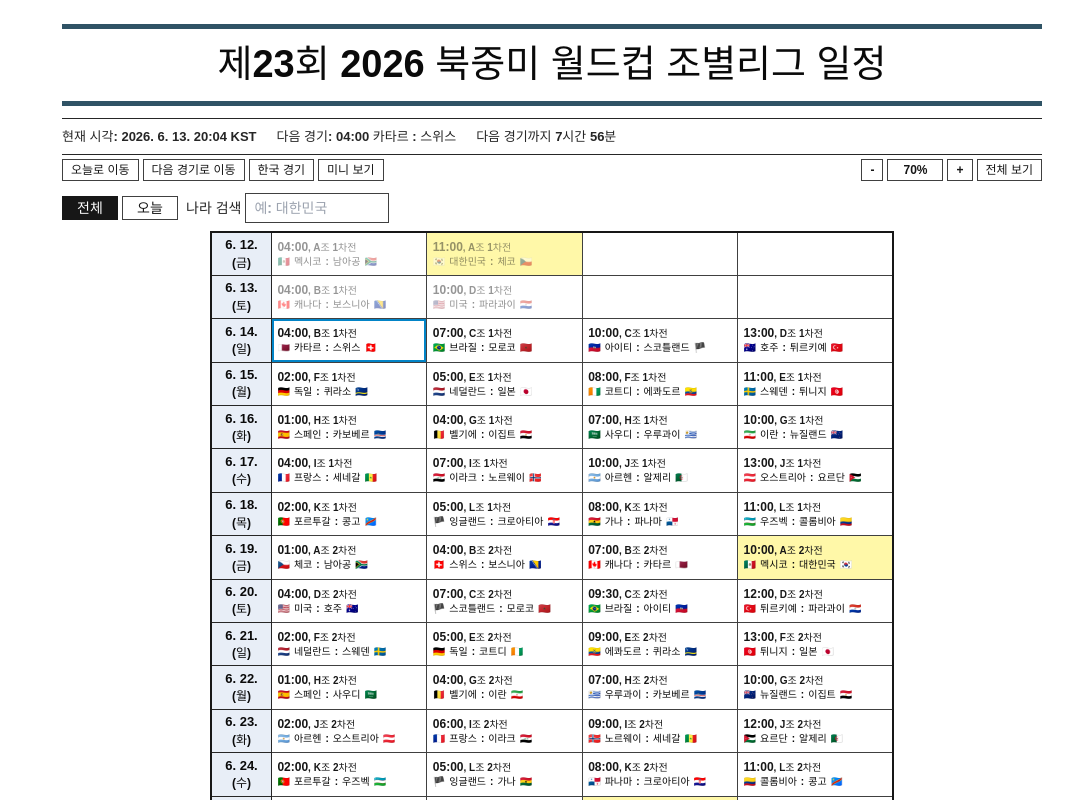
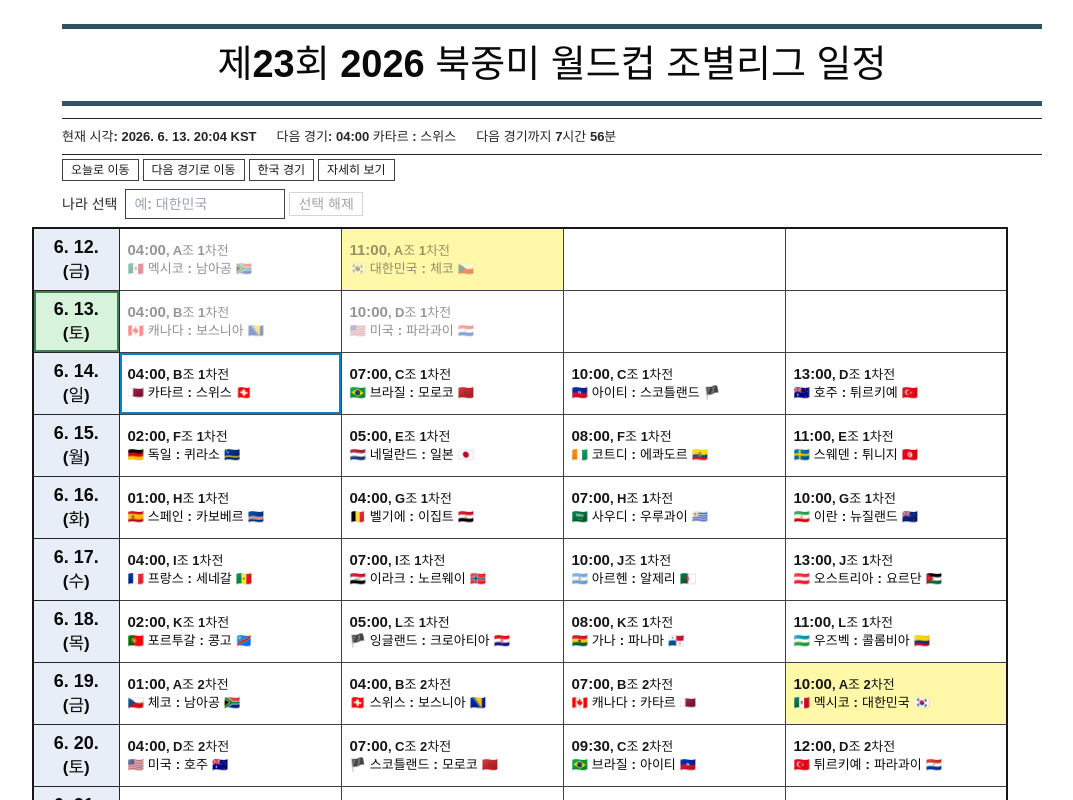
Before and after one commit to parktj4264/world-cup-schedule-ui, a React (Vite) app: page / in a window 1280 px wide. Shown: the top 800 px of the page, without its empty margins (88-1161 px from the left). Built offline with nearby package versions, Linux system fonts and the light colour scheme.

Commit message:
fix: default mini view and simplify controls

```diff
--- a/src/components/FilterBar.tsx
+++ b/src/components/FilterBar.tsx
@@ -1,69 +1,42 @@
-export type FilterMode = 'all' | 'today';
-
 type FilterBarProps = {
-  activeFilter: FilterMode;
   selectedCountry: string;
   countryOptions: string[];
-  onFilterChange: (filter: FilterMode) => void;
   onCountryChange: (country: string) => void;
   onClearCountry: () => void;
 };
 
-const filters: Array<{ label: string; value: FilterMode }> = [
-  { label: '전체', value: 'all' },
-  { label: '오늘', value: 'today' },
-];
+const buttonClassName =
+  'border border-neutral-700 bg-white px-2 py-1 text-sm font-bold leading-none text-neutral-900 hover:bg-neutral-100 focus:outline-none focus-visible:ring-2 focus-visible:ring-sky-600 disabled:cursor-not-allowed disabled:border-neutral-300 disabled:text-neutral-400 disabled:hover:bg-white';
 
 export function FilterBar({
-  activeFilter,
   selectedCountry,
   countryOptions,
-  onFilterChange,
   onCountryChange,
   onClearCountry,
 }: FilterBarProps) {
   const hasSelectedCountry = selectedCountry.trim() !== '';
 
   return (
-    <div className="filter-bar mx-auto flex w-full max-w-[980px] flex-wrap items-center gap-1 py-2">
-      {filters.map((filter) => {
-        const isActive = activeFilter === filter.value && selectedCountry === '';
-
-        return (
-          <button
-            key={filter.value}
-            type="button"
-            onClick={() => {
-              onCountryChange('');
-              onFilterChange(filter.value);
-            }}
-            className={[
-              'min-w-14 border px-3 py-1 text-sm font-bold leading-none text-neutral-900',
-              'focus:outline-none focus-visible:ring-2 focus-visible:ring-sky-600',
-              isActive
-                ? 'border-neutral-900 bg-neutral-900 text-white'
-                : 'border-neutral-700 bg-white hover:bg-neutral-100',
-            ].join(' ')}
-          >
-            {filter.label}
-          </button>
-        );
-      })}
-      <label className="ml-1 flex items-center gap-1 text-sm font-bold text-neutral-800">
-        나라 검색
+    <div className="filter-bar mx-auto flex w-full max-w-[980px] flex-wrap items-center gap-1 pb-2 pt-1">
+      <span className="mr-1 text-sm font-black text-neutral-800">나라 선택</span>
       <input
         list="country-options"
         value={selectedCountry}
-          onChange={(event) => {
-            onCountryChange(event.target.value);
-            onFilterChange('all');
-          }}
+        onChange={(event) => onCountryChange(event.target.value)}
         className={[
-            'h-[30px] w-36 border border-neutral-700 bg-white px-2 text-sm font-bold text-neutral-900',
+          'h-[30px] w-40 border border-neutral-700 bg-white px-2 text-sm font-bold text-neutral-900',
           'focus:outline-none focus-visible:ring-2 focus-visible:ring-sky-600',
         ].join(' ')}
         placeholder="예: 대한민국"
       />
+      <button
+        type="button"
+        onClick={onClearCountry}
+        disabled={!hasSelectedCountry}
+        className={buttonClassName}
+      >
+        선택 해제
+      </button>
       <datalist id="country-options">
         {countryOptions.map((country) => (
           <option key={country} value={country}>
@@ -71,19 +44,6 @@ export function FilterBar({
           </option>
         ))}
       </datalist>
-      </label>
-      {hasSelectedCountry ? (
-        <button
-          type="button"
-          onClick={onClearCountry}
-          className={[
-            'border border-neutral-700 bg-white px-2 py-1 text-sm font-bold leading-none text-neutral-900',
-            'hover:bg-neutral-100 focus:outline-none focus-visible:ring-2 focus-visible:ring-sky-600',
-          ].join(' ')}
-        >
-          선택 해제
-        </button>
-      ) : null}
     </div>
   );
 }
--- a/src/components/MiniScheduleTable.tsx
+++ b/src/components/MiniScheduleTable.tsx
@@ -7,6 +7,7 @@ type MiniScheduleTableProps = {
   currentTime: Date;
   nextMatchId?: string;
   selectedCountry?: string;
+  todayKey?: string;
 };
 
 const getOverviewScale = (containerWidth: number) =>
@@ -17,6 +18,7 @@ export function MiniScheduleTable({
   currentTime,
   nextMatchId,
   selectedCountry,
+  todayKey,
 }: MiniScheduleTableProps) {
   const wrapperRef = useRef<HTMLDivElement>(null);
   const contentRef = useRef<HTMLDivElement>(null);
@@ -56,6 +58,7 @@ export function MiniScheduleTable({
             nextMatchId={nextMatchId}
             zoom={100}
             selectedCountry={selectedCountry}
+            todayKey={todayKey}
             className="mini-overview-table-wrap overflow-visible pb-0"
           />
         </div>
--- a/src/components/ScheduleControls.tsx
+++ b/src/components/ScheduleControls.tsx
@@ -1,36 +1,23 @@
-import { ZoomControls } from './ZoomControls';
-
 type ScheduleControlsProps = {
-  zoom: number;
   isMiniView: boolean;
   onGoToToday: () => void;
   onGoToNextMatch: () => void;
   onShowKorea: () => void;
   onToggleMiniView: () => void;
-  onZoomIn: () => void;
-  onZoomOut: () => void;
-  onResetZoom: () => void;
-  onFitToWidth: () => void;
 };
 
 const buttonClassName =
   'border border-neutral-700 bg-white px-2 py-1 text-xs font-black leading-none text-neutral-900 hover:bg-neutral-100 focus:outline-none focus-visible:ring-2 focus-visible:ring-sky-600';
 
 export function ScheduleControls({
-  zoom,
   isMiniView,
   onGoToToday,
   onGoToNextMatch,
   onShowKorea,
   onToggleMiniView,
-  onZoomIn,
-  onZoomOut,
-  onResetZoom,
-  onFitToWidth,
 }: ScheduleControlsProps) {
   return (
-    <div className="schedule-controls mx-auto flex w-full max-w-[980px] flex-wrap items-center justify-between gap-2 py-1">
-      <div className="flex flex-wrap items-center gap-1">
+    <div className="schedule-controls mx-auto flex w-full max-w-[980px] flex-wrap items-center gap-1 py-1">
       <button type="button" className={buttonClassName} onClick={onGoToToday}>
         오늘로 이동
       </button>
@@ -44,16 +31,5 @@ export function ScheduleControls({
         {isMiniView ? '자세히 보기' : '미니 보기'}
       </button>
     </div>
-
-      {isMiniView ? null : (
-        <ZoomControls
-          zoom={zoom}
-          onZoomIn={onZoomIn}
-          onZoomOut={onZoomOut}
-          onResetZoom={onResetZoom}
-          onFitToWidth={onFitToWidth}
-        />
-      )}
-    </div>
   );
 }
--- a/src/components/ScheduleRow.tsx
+++ b/src/components/ScheduleRow.tsx
@@ -6,6 +6,7 @@ type ScheduleRowProps = {
   currentTime: Date;
   nextMatchId?: string;
   selectedCountry?: string;
+  todayKey?: string;
 };
 
 const CELL_COUNT = 4;
@@ -25,12 +26,20 @@ export function ScheduleRow({
   currentTime,
   nextMatchId,
   selectedCountry,
+  todayKey,
 }: ScheduleRowProps) {
+  const isToday = day.date === todayKey;
+
   return (
-    <tr data-day-date={day.date}>
+    <tr data-day-date={day.date} className={isToday ? 'schedule-today-row' : undefined}>
       <th
         scope="row"
-        className="schedule-date-cell border border-neutral-800 bg-[#e8eef7] text-center align-middle"
+        className={[
+          'schedule-date-cell border border-neutral-800 text-center align-middle',
+          isToday ? 'schedule-today-date-cell' : '',
+        ]
+          .filter(Boolean)
+          .join(' ')}
       >
         <div className="schedule-date-label font-black leading-tight text-neutral-950">{day.dateLabel}</div>
         <div className="schedule-weekday mt-[2px] font-black leading-tight text-neutral-950">({day.weekday})</div>
--- a/src/components/ScheduleTable.tsx
+++ b/src/components/ScheduleTable.tsx
@@ -9,6 +9,7 @@ type ScheduleTableProps = {
   scrollContainerRef?: RefObject<HTMLDivElement | null>;
   zoom: number;
   selectedCountry?: string;
+  todayKey?: string;
   className?: string;
 };
 
@@ -32,6 +33,7 @@ export function ScheduleTable({
   scrollContainerRef,
   zoom,
   selectedCountry,
+  todayKey,
   className = '',
 }: ScheduleTableProps) {
   const hasRows = sections.some((section) => section.days.length > 0);
@@ -79,6 +81,7 @@ export function ScheduleTable({
                   currentTime={currentTime}
                   nextMatchId={nextMatchId}
                   selectedCountry={selectedCountry}
+                  todayKey={todayKey}
                 />
               ))}
             </tbody>
--- a/src/components/ZoomControls.tsx
+++ /dev/null
@@ -1,35 +0,0 @@
-type ZoomControlsProps = {
-  zoom: number;
-  onZoomIn: () => void;
-  onZoomOut: () => void;
-  onResetZoom: () => void;
-  onFitToWidth: () => void;
-};
-
-const buttonClassName =
-  'border border-neutral-700 bg-white px-2 py-1 text-xs font-black leading-none text-neutral-900 hover:bg-neutral-100 focus:outline-none focus-visible:ring-2 focus-visible:ring-sky-600';
-
-export function ZoomControls({
-  zoom,
-  onZoomIn,
-  onZoomOut,
-  onResetZoom,
-  onFitToWidth,
-}: ZoomControlsProps) {
-  return (
-    <div className="flex items-center gap-1" aria-label="표 확대 축소">
-      <button type="button" className={buttonClassName} onClick={onZoomOut} aria-label="축소">
-        -
-      </button>
-      <button type="button" className={`${buttonClassName} min-w-14`} onClick={onResetZoom}>
-        {zoom}%
-      </button>
-      <button type="button" className={buttonClassName} onClick={onZoomIn} aria-label="확대">
-        +
-      </button>
-      <button type="button" className={buttonClassName} onClick={onFitToWidth}>
-        전체 보기
-      </button>
-    </div>
-  );
-}
--- a/src/pages/SchedulePage.tsx
+++ b/src/pages/SchedulePage.tsx
@@ -1,45 +1,13 @@
-import { useCallback, useEffect, useMemo, useRef, useState } from 'react';
-import { FilterBar, type FilterMode } from '../components/FilterBar';
+import { useCallback, useEffect, useMemo, useState } from 'react';
+import { FilterBar } from '../components/FilterBar';
 import { MiniScheduleTable } from '../components/MiniScheduleTable';
 import { ScheduleControls } from '../components/ScheduleControls';
-import { BASE_TABLE_WIDTH, ScheduleTable } from '../components/ScheduleTable';
+import { ScheduleTable } from '../components/ScheduleTable';
 import { StatusBar } from '../components/StatusBar';
 import { scheduleSections, type Match, type ScheduleSection } from '../data/schedule';
 import { getKstDateKey, getLiveMatches, getNextMatch } from '../utils/timeUtils';
 
-const MIN_ZOOM = 70;
-const MAX_ZOOM = 130;
-const ZOOM_STEP = 10;
-const ZOOM_STORAGE_KEY = 'world-cup-schedule-table-zoom';
-
-const clampZoom = (zoom: number) => Math.min(MAX_ZOOM, Math.max(MIN_ZOOM, zoom));
-
-const getInitialZoom = () => {
-  if (typeof window === 'undefined') {
-    return 100;
-  }
-
-  const storedZoom = Number(window.localStorage.getItem(ZOOM_STORAGE_KEY));
-
-  return Number.isFinite(storedZoom) ? clampZoom(storedZoom) : 100;
-};
-
-const filterSections = (
-  sections: ScheduleSection[],
-  filter: FilterMode,
-  todayKey: string,
-): ScheduleSection[] =>
-  sections.map((section) => {
-    const days = section.days.filter((day) => {
-        if (filter === 'today') {
-          return day.date === todayKey;
-        }
-
-        return true;
-      });
-
-    return { ...section, days };
-  });
+const DETAIL_VIEW_ZOOM = 70;
 
 const getCountryOptions = (sections: ScheduleSection[]) =>
   Array.from(
@@ -56,11 +24,8 @@ const getCountryOptions = (sections: ScheduleSection[]) =>
 
 export function SchedulePage() {
   const [currentTime, setCurrentTime] = useState(() => new Date());
-  const [activeFilter, setActiveFilter] = useState<FilterMode>('all');
   const [selectedCountry, setSelectedCountry] = useState('');
-  const [zoom, setZoom] = useState(getInitialZoom);
-  const [isMiniView, setIsMiniView] = useState(false);
-  const tableScrollRef = useRef<HTMLDivElement>(null);
+  const [isMiniView, setIsMiniView] = useState(true);
 
   useEffect(() => {
     const intervalId = window.setInterval(() => {
@@ -70,23 +35,10 @@ export function SchedulePage() {
     return () => window.clearInterval(intervalId);
   }, []);
 
-  useEffect(() => {
-    window.localStorage.setItem(ZOOM_STORAGE_KEY, String(zoom));
-  }, [zoom]);
-
   const todayKey = getKstDateKey(currentTime);
   const nextMatch = useMemo(() => getNextMatch(scheduleSections, currentTime), [currentTime]);
   const liveMatches = useMemo(() => getLiveMatches(scheduleSections, currentTime), [currentTime]);
   const countryOptions = useMemo(() => getCountryOptions(scheduleSections), []);
-
-  const visibleSections = useMemo(
-    () => filterSections(scheduleSections, activeFilter, todayKey),
-    [activeFilter, todayKey],
-  );
-
-  const setZoomValue = useCallback((nextZoom: number) => {
-    setZoom(clampZoom(Math.round(nextZoom)));
-  }, []);
 
   const scrollAfterRender = useCallback((selector: string) => {
     window.requestAnimationFrame(() => {
@@ -101,28 +53,17 @@ export function SchedulePage() {
   }, []);
 
   const handleGoToToday = useCallback(() => {
-    setActiveFilter('all');
     scrollAfterRender(`[data-day-date="${todayKey}"]`);
   }, [scrollAfterRender, todayKey]);
 
   const handleGoToNextMatch = useCallback(() => {
-    setActiveFilter('all');
     scrollAfterRender('.schedule-match-cell-next');
   }, [scrollAfterRender]);
 
   const handleShowKorea = useCallback(() => {
-    setActiveFilter('all');
     setSelectedCountry('대한민국');
     scrollAfterRender('.schedule-match-cell-next, .schedule-korea-cell');
   }, [scrollAfterRender]);
-
-  const handleFitToWidth = useCallback(() => {
-    const visibleWidth = tableScrollRef.current?.clientWidth ?? BASE_TABLE_WIDTH;
-    const nextZoom = Math.min(100, Math.floor((visibleWidth / BASE_TABLE_WIDTH) * 100));
-
-    setZoomValue(nextZoom);
-    tableScrollRef.current?.scrollTo({ left: 0, behavior: 'smooth' });
-  }, [setZoomValue]);
 
   return (
     <main className="min-h-screen bg-white px-3 py-6 font-poster text-neutral-950">
@@ -141,40 +82,34 @@ export function SchedulePage() {
           liveMatches={liveMatches}
         />
         <ScheduleControls
-          zoom={zoom}
           isMiniView={isMiniView}
           onGoToToday={handleGoToToday}
           onGoToNextMatch={handleGoToNextMatch}
           onShowKorea={handleShowKorea}
           onToggleMiniView={() => setIsMiniView((currentMode) => !currentMode)}
-          onZoomIn={() => setZoomValue(zoom + ZOOM_STEP)}
-          onZoomOut={() => setZoomValue(zoom - ZOOM_STEP)}
-          onResetZoom={() => setZoomValue(100)}
-          onFitToWidth={handleFitToWidth}
         />
         <FilterBar
-          activeFilter={activeFilter}
           selectedCountry={selectedCountry}
           countryOptions={countryOptions}
-          onFilterChange={setActiveFilter}
           onCountryChange={setSelectedCountry}
           onClearCountry={() => setSelectedCountry('')}
         />
         {isMiniView ? (
           <MiniScheduleTable
-            sections={visibleSections}
+            sections={scheduleSections}
             currentTime={currentTime}
             nextMatchId={nextMatch?.id}
             selectedCountry={selectedCountry}
+            todayKey={todayKey}
           />
         ) : (
           <ScheduleTable
-            sections={visibleSections}
+            sections={scheduleSections}
             currentTime={currentTime}
             nextMatchId={nextMatch?.id}
-            scrollContainerRef={tableScrollRef}
-            zoom={zoom}
+            zoom={DETAIL_VIEW_ZOOM}
             selectedCountry={selectedCountry}
+            todayKey={todayKey}
           />
         )}
       </div>
--- a/src/styles/index.css
+++ b/src/styles/index.css
@@ -58,6 +58,11 @@ button {
   background: #e8eef7;
   background-clip: padding-box;
   box-shadow: 3px 0 0 #111111;
+}
+
+.schedule-date-cell.schedule-today-date-cell {
+  background: #d8f3dc;
+  box-shadow: 3px 0 0 #111111, inset 0 0 0 2px #3f7f52;
 }
 
 .schedule-match-cell {
@@ -136,4 +141,8 @@ button {
     position: static;
     box-shadow: inset -2px 0 0 #111111;
   }
+
+  .schedule-date-cell.schedule-today-date-cell {
+    box-shadow: inset -2px 0 0 #111111, inset 0 0 0 2px #3f7f52;
+  }
 }
```
Lines whose indentation alone changed are shown as unchanged.
